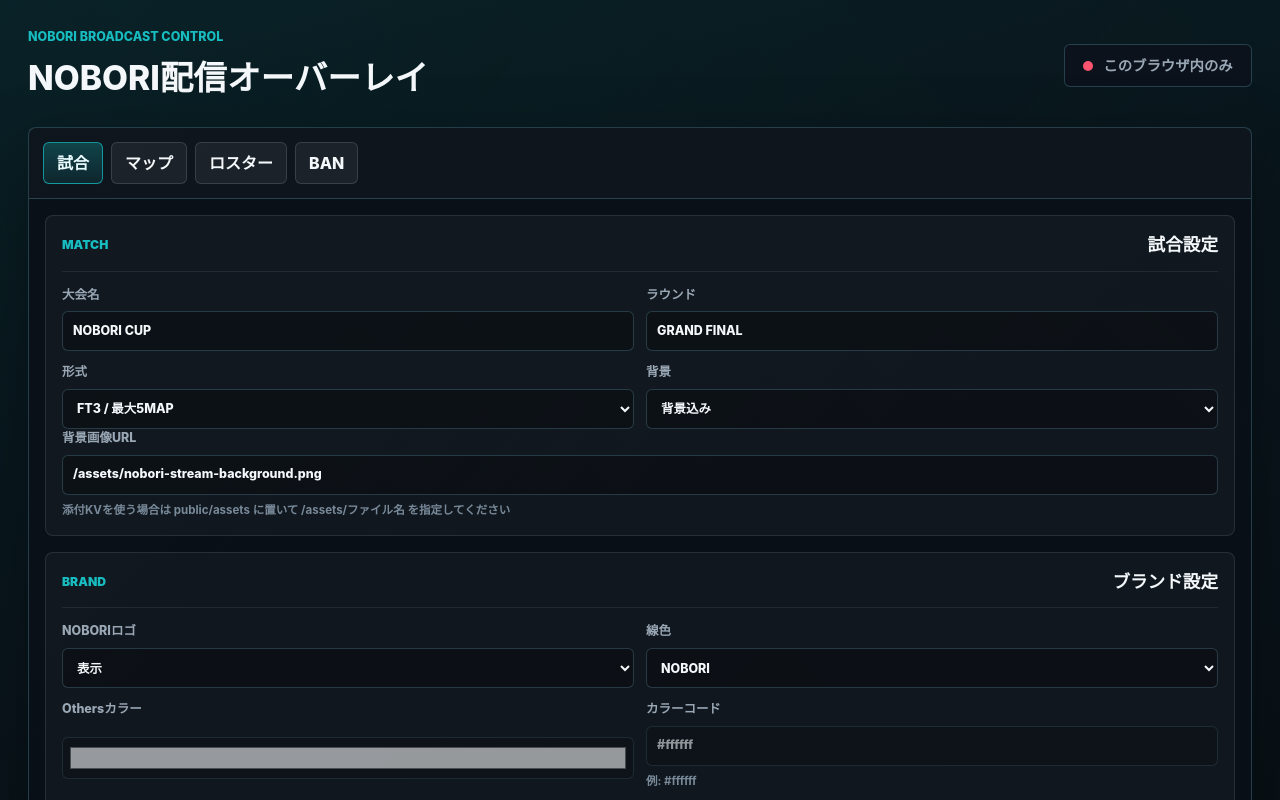
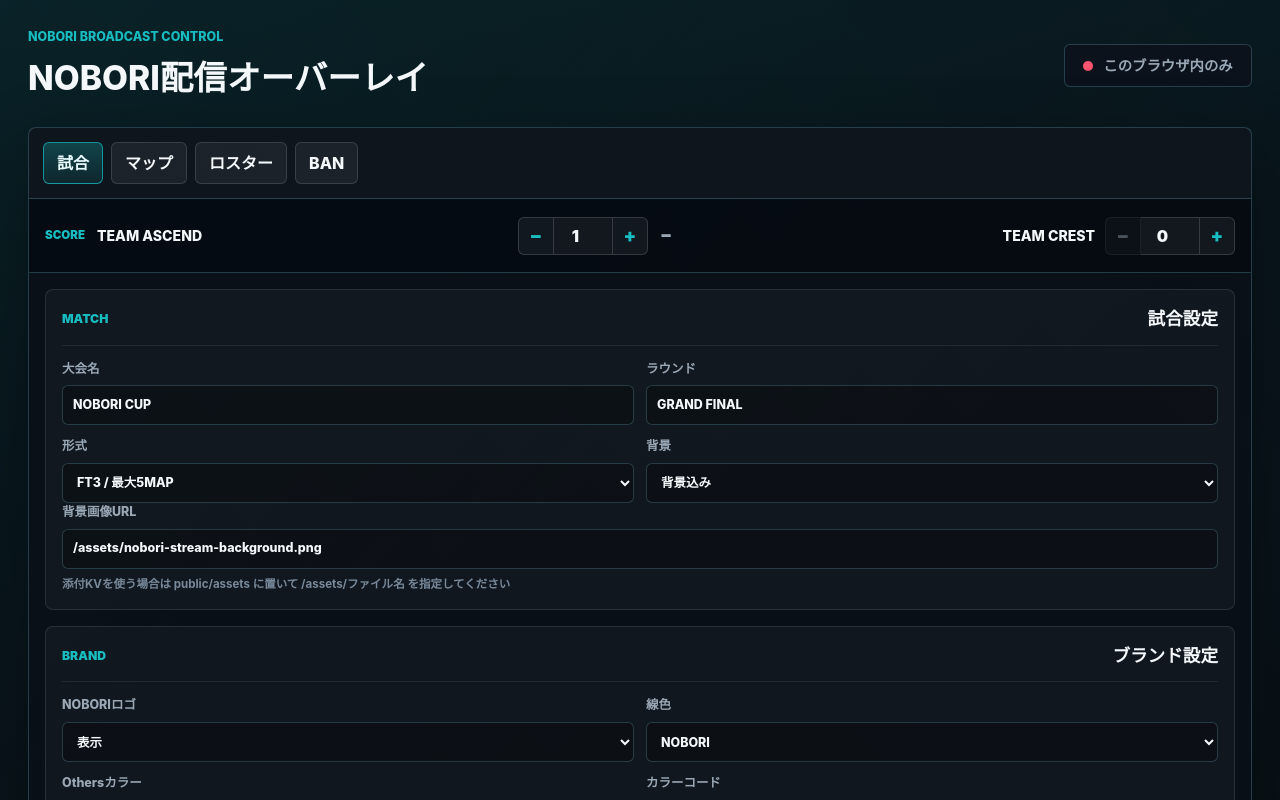
Before and after one commit to Ba6list/NOBORI_Bordcast, a Next.js app: page / in a window 1280 px wide. Shown: the top 800 px of the page. Built offline with nearby package versions, Linux system fonts and the light colour scheme.

Commit message:
Add score controls across admin tabs

```diff
--- a/app/NoboriTool.tsx
+++ b/app/NoboriTool.tsx
@@ -1508,6 +1508,50 @@ function HeroSelect({
   );
 }
 
+function ScoreStepper({
+  side,
+  team,
+  onChange,
+}: {
+  side: Side;
+  team: Team;
+  onChange: (score: number) => void;
+}) {
+  const teamLabel = team.name.trim() || (side === "left" ? "LEFT TEAM" : "RIGHT TEAM");
+
+  return (
+    <div className={`global-score-team ${side}`}>
+      <span className="global-score-name" title={teamLabel}>
+        {teamLabel}
+      </span>
+      <div className="score-stepper">
+        <button
+          type="button"
+          aria-label={`${teamLabel}のスコアを1減らす`}
+          disabled={team.score <= 0}
+          onClick={() => onChange(Math.max(0, team.score - 1))}
+        >
+          −
+        </button>
+        <input
+          type="number"
+          min="0"
+          aria-label={`${teamLabel}のスコア`}
+          value={team.score}
+          onChange={(event) => onChange(safeNumber(event.target.value))}
+        />
+        <button
+          type="button"
+          aria-label={`${teamLabel}のスコアを1増やす`}
+          onClick={() => onChange(team.score + 1)}
+        >
+          +
+        </button>
+      </div>
+    </div>
+  );
+}
+
 function AdminPage() {
   const { state, setState, resetState, ready, sharedSync } = useNoboriState({
     role: "control",
@@ -1746,6 +1790,21 @@ function AdminPage() {
               </button>
             ))}
           </nav>
+
+          <div className="global-score-control" aria-label="スコア操作">
+            <span className="global-score-label">SCORE</span>
+            <ScoreStepper
+              side="left"
+              team={state.teams.left}
+              onChange={(score) => updateTeam("left", { score })}
+            />
+            <span className="global-score-divider">−</span>
+            <ScoreStepper
+              side="right"
+              team={state.teams.right}
+              onChange={(score) => updateTeam("right", { score })}
+            />
+          </div>
 
           {adminTab === "match" ? (
             <div className="control-stack">
--- a/app/globals.css
+++ b/app/globals.css
@@ -187,6 +187,95 @@ code {
   background: rgba(255, 255, 255, 0.02);
 }
 
+.global-score-control {
+  display: grid;
+  grid-template-columns: auto minmax(0, 1fr) auto minmax(0, 1fr);
+  align-items: center;
+  gap: 12px;
+  min-height: 74px;
+  padding: 12px 16px;
+  border-bottom: 1px solid var(--line);
+  background: rgba(5, 10, 16, 0.72);
+}
+
+.global-score-label {
+  color: var(--cyan);
+  font-size: 0.72rem;
+  font-weight: 900;
+}
+
+.global-score-team {
+  display: grid;
+  grid-template-columns: minmax(72px, 1fr) auto;
+  align-items: center;
+  gap: 10px;
+  min-width: 0;
+}
+
+.global-score-name {
+  overflow: hidden;
+  color: var(--text);
+  font-size: 0.88rem;
+  font-weight: 850;
+  text-overflow: ellipsis;
+  white-space: nowrap;
+}
+
+.global-score-team.right .global-score-name {
+  text-align: right;
+}
+
+.score-stepper {
+  display: grid;
+  grid-template-columns: 36px 58px 36px;
+  height: 38px;
+}
+
+.score-stepper button,
+.score-stepper input {
+  width: 100%;
+  height: 38px;
+  border: 1px solid rgba(255, 255, 255, 0.15);
+  border-radius: 0;
+  background: rgba(255, 255, 255, 0.055);
+  color: var(--text);
+  text-align: center;
+  font-weight: 900;
+}
+
+.score-stepper button:first-child {
+  border-radius: 6px 0 0 6px;
+}
+
+.score-stepper button:last-child {
+  border-radius: 0 6px 6px 0;
+}
+
+.score-stepper input {
+  border-right: 0;
+  border-left: 0;
+  font-size: 1rem;
+}
+
+.score-stepper button {
+  padding: 0;
+  color: var(--cyan);
+  font-size: 1.15rem;
+  cursor: pointer;
+}
+
+.score-stepper button:disabled {
+  color: var(--muted);
+  cursor: not-allowed;
+  opacity: 0.45;
+}
+
+.global-score-divider {
+  color: var(--muted);
+  font-size: 1.1rem;
+  font-weight: 900;
+}
+
 .tab-bar button,
 .segmented button,
 .danger-button,
@@ -1157,6 +1246,28 @@ code {
     flex-wrap: wrap;
   }
 
+  .global-score-control {
+    grid-template-columns: 1fr auto 1fr;
+    gap: 8px;
+  }
+
+  .global-score-label {
+    grid-column: 1 / -1;
+  }
+
+  .global-score-team {
+    grid-template-columns: 1fr;
+    gap: 6px;
+  }
+
+  .global-score-team.right .global-score-name {
+    text-align: left;
+  }
+
+  .score-stepper {
+    grid-template-columns: 34px minmax(42px, 1fr) 34px;
+  }
+
   .player-editor,
   .ban-editor {
     grid-template-columns: 28px minmax(0, 1fr);
```
